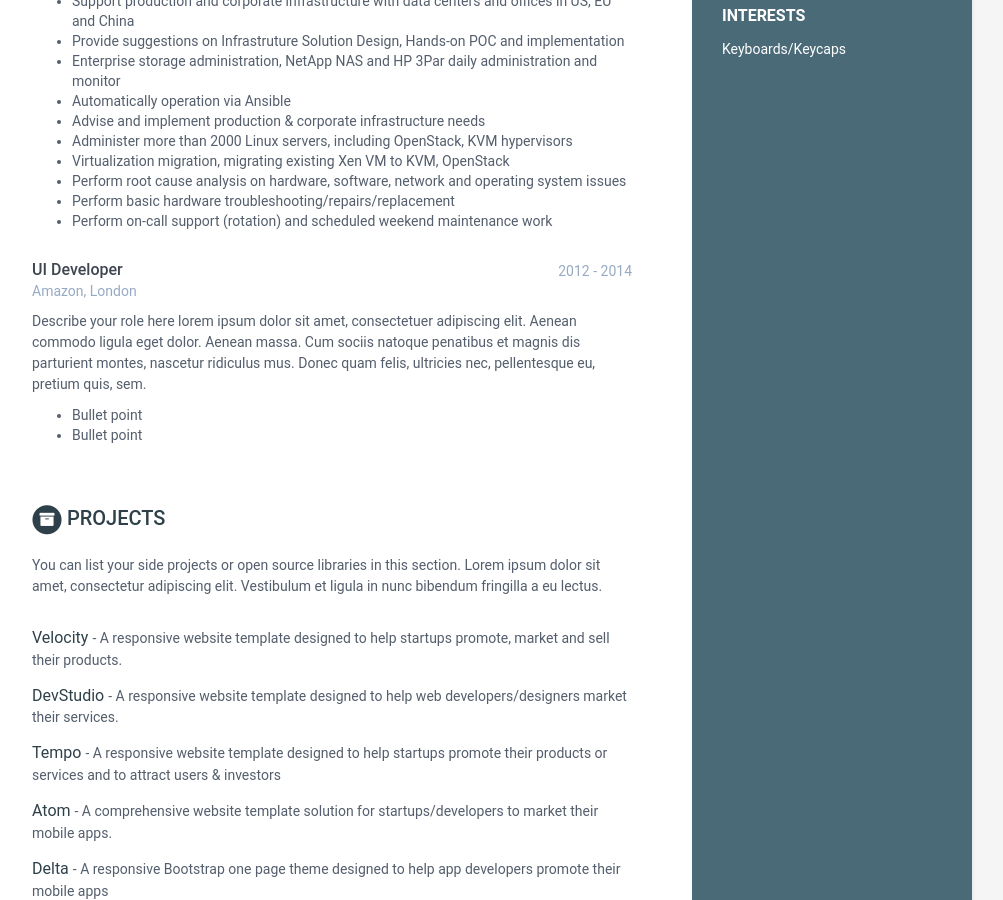
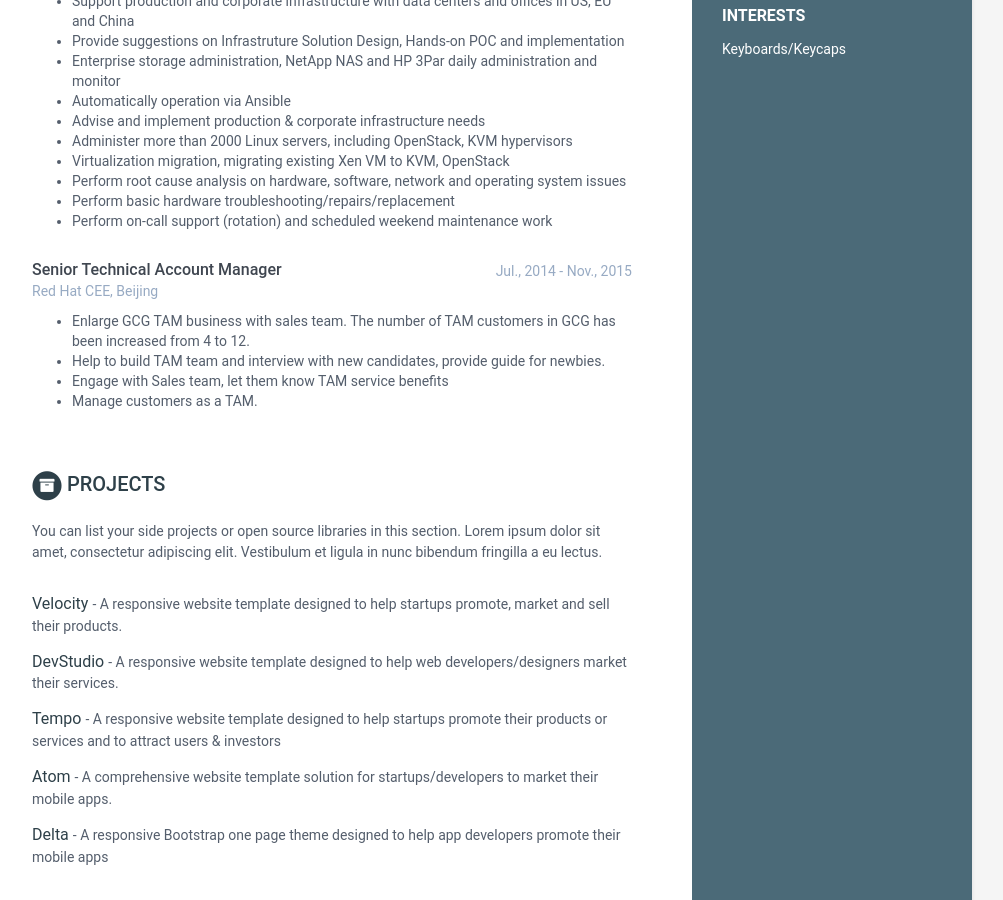
Before and after one commit to matrixzj/resume, a Jekyll site: the page built from index.html, in a window 1280 px wide and 900 px high, scrolled down 828 px. Shown: the whole window, without its empty margins (168-1171 px from the left). Built offline with Jekyll 4.4.1, drawn with Linux system fonts in a browser that asks for light colours.

Commit message:
There are 1 files have been modified at 2019-06-15 13:15:39 . 	-rw-r--r-- 1 jzou ops 6761 Jun 15 13:15 _data/data.yml No files have been added. No files have been deleted. No file type has been changed.

```diff
--- a/_data/data.yml
+++ b/_data/data.yml
@@ -75,18 +75,17 @@
         - Perform basic hardware troubleshooting/repairs/replacement
         - Perform on-call support (rotation) and scheduled weekend maintenance work
 
-    - role: UI Developer
-      time: 2012 - 2014
-      company: Amazon, London
+    - role: Senior Technical Account Manager
+      time: Jul., 2014 - Nov., 2015
+      company: Red Hat CEE, Beijing
+      Awarded: |
+        - APAC Associate of Quater (FY15 Q3)
+        - Top GSS (FY16 Q1)
       details: |
-        Describe your role here lorem ipsum dolor sit amet, consectetuer
-        adipiscing elit. Aenean commodo ligula eget dolor. Aenean massa.
-        Cum sociis natoque penatibus et magnis dis parturient montes,
-        nascetur ridiculus mus. Donec quam felis, ultricies nec,
-        pellentesque eu, pretium quis, sem.
-
-          - Bullet point
-          - Bullet point
+        - Enlarge GCG TAM business with sales team. The number of TAM customers in GCG has been increased from 4 to 12.
+        - Help to build TAM team and interview with new candidates, provide guide for newbies.
+        - Engage with Sales team, let them know TAM service benefits
+        - Manage customers as a TAM.
 
 projects:
     title: Projects
```
